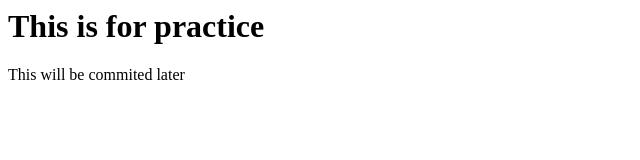
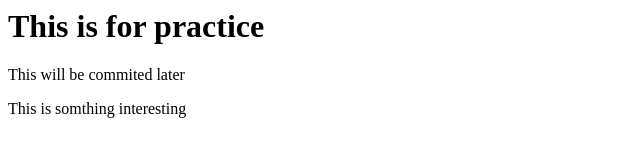
Before and after one commit to RishabhKumr/VinsolGitRepoExcercise2, a plain HTML site: page index.html in a window 1280 px wide. Shown: the whole page, without its empty margins (0-640 px from the left). Drawn offline with Linux system fonts and the light colour scheme.

Commit message:
This is version 1.0.1

```diff
--- a/index.html
+++ b/index.html
@@ -4,5 +4,6 @@
 </head>
 <body>
 <p>This will be commited later</p>
+<p>This is somthing interesting</p>
 </body>
 <html>
```
